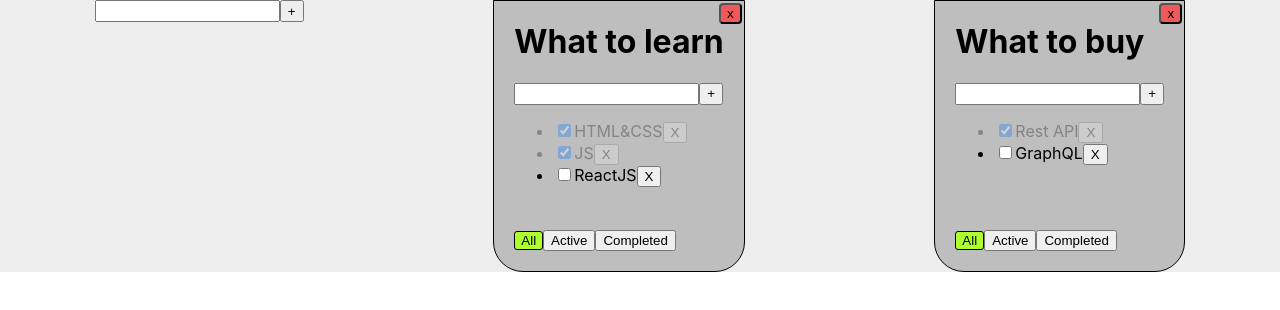
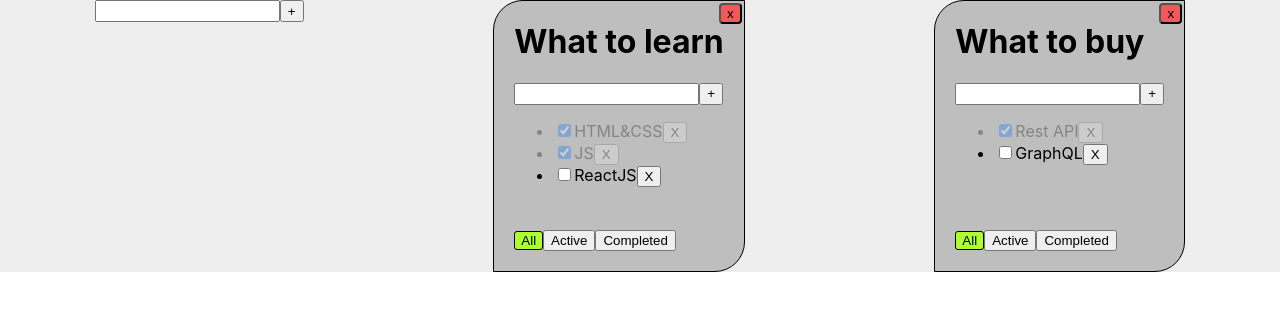
Before and after one commit to pdxserg/todolist_new, a React (Create React App) app: page / in a window 1280 px wide. Shown: the top 310 px of the page. Built offline with nearby package versions, Linux system fonts and the light colour scheme.

Commit message:
refactoring

```diff
--- a/src/App.css
+++ b/src/App.css
@@ -12,7 +12,7 @@
     position: relative;
     border: 1px solid;
     padding: 0 20px 20px;
-    border-radius: 0px 0 30px 30px;
+    border-radius: 30px 0 30px 0px;
     background-color: #bebebe;
     min-height: 250px;
     min-width: 200px;
--- /dev/null
+++ b/src/AppWithReducer.tsx
@@ -0,0 +1,136 @@
+import React, {Reducer, useReducer} from 'react';
+import {Todolist} from "./Todolist";
+import {v1} from "uuid";
+import './App.css';
+import {AddItemForm} from "./components/AddItemForm";
+import {
+	addTodoListAC,
+	changeFilterTodoListAC,
+	changeTitleTodoListAC,
+	removeTodolistAC, TodolistActionsType,
+	todolistsReducer
+} from "./modules/todolists-reducer";
+import {
+	addTaskAC,
+	changeTaskStatusAC,
+	changeTitleTaskAC,
+	removeTaskAC, TaskActionsType,
+	tasksReducer
+} from "./modules/task-reducer";
+
+export type FilterValue = "ALL" | "ACTIVE" | "COMPLITED"
+
+export type TasksPropsType = {
+	[key: string]: TaskPropseType[]
+}
+
+export  type TaskPropseType = {
+	id: string
+	title: string
+	isDone: boolean
+}
+export type TodolistType = {
+	id: string
+	title: string
+	filter: FilterValue
+}
+
+export const AppWithReducer = () => {
+	let todolistID1 = v1()
+	let todolistID2 = v1()
+
+	let [todolists, dispatchTodolists] = useReducer<Reducer<TodolistType[],  TodolistActionsType>>(todolistsReducer, [
+		{id: todolistID1, title: 'What to learn', filter: 'ALL'},
+		{id: todolistID2, title: 'What to buy', filter: 'ALL'},
+	])
+
+	let [tasks, dispatchTasks] = useReducer<Reducer<TasksPropsType, TaskActionsType>>(tasksReducer, {
+		[todolistID1]: [
+			{id: v1(), title: 'HTML&CSS', isDone: true},
+			{id: v1(), title: 'JS', isDone: true},
+			{id: v1(), title: 'ReactJS', isDone: false},
+		],
+		[todolistID2]: [
+			{id: v1(), title: 'Rest API', isDone: true},
+			{id: v1(), title: 'GraphQL', isDone: false},
+		],
+	})
+
+	console.log(todolists)
+	console.log(tasks)
+	const removeTask = (todolId: string, taskId: string) => {
+		dispatchTasks(removeTaskAC(todolId, taskId))
+		// setTasks({...tasks, [todolId]: tasks[todolId].filter(t => t.id !== taskId)})
+	}
+	const addTask = (todolId: string, title: string) => {
+		// const newTask = {id: v1(), title: title, isDone: false}
+		// setTasks({...tasks, [todolId]: [newTask, ...tasks[todolId]]})
+		dispatchTasks(addTaskAC(todolId, title))
+	}
+
+	const changeStatus = (todolId: string, id: string, isDone: boolean) => {
+		// setTasks({...tasks, [todolId]: tasks[todolId].map(t => t.id === id ? {...t, isDone: isDone} : t)}).
+		dispatchTasks(changeTaskStatusAC(todolId, id, isDone ))
+	}
+	const filterTasks = (todolId: string, filter: FilterValue) => {
+		dispatchTodolists(changeFilterTodoListAC(todolId, filter))
+	}
+	const removeTodolist = (todolId: string) => {
+		let action = removeTodolistAC(todolId)
+		dispatchTodolists(action)
+		dispatchTasks(action)
+
+
+	}
+	const addTodolist = (title: string) => {
+		let action   = addTodoListAC( title)
+		dispatchTodolists(action)
+		dispatchTasks(action)
+
+
+	}
+
+	const changeTitleTodolist = (todolId: string, newTitle: string) => {
+		dispatchTodolists(changeTitleTodoListAC(todolId, newTitle))
+	}
+	const changeTitleTask = (todolId: string, taskId: string, newTitle: string) => {
+		// setTasks({...tasks, [todolId]: tasks[todolId].map(t => t.id === taskId ? {...t, title: newTitle} : t)})
+		dispatchTasks(changeTitleTaskAC(todolId, taskId, newTitle ))
+	}
+
+	return (
+		<div className="app">
+
+			<AddItemForm addItem={addTodolist}/>
+			{todolists.length === 0
+				? <h2>NOTHIN</h2>
+				: todolists.map((tl) => {
+					let tasksForTodolist = tasks[tl.id]
+					if (tl.filter === "ACTIVE") {
+						tasksForTodolist = tasks[tl.id].filter(f => f.isDone === true)
+					}
+					if (tl.filter === "COMPLITED") {
+						tasksForTodolist = tasks[tl.id].filter(f => f.isDone === false)
+					}
+
+
+					return <Todolist
+						key={tl.id}
+						todolId={tl.id}
+						title={tl.title}
+						tasks={tasksForTodolist}
+						removeTask={removeTask}
+						filterTasks={filterTasks}
+						addTask={addTask}
+						changeStatus={changeStatus}
+						filter={tl.filter}
+						removeTodolist={removeTodolist}
+						changeTitleTodolist={changeTitleTodolist}
+						changeTitleTask={changeTitleTask}
+					/>
+				})}
+
+
+		</div>
+	);
+};
--- /dev/null
+++ b/src/AppWithRedux.tsx
@@ -0,0 +1,136 @@
+import React, {Reducer, useReducer} from 'react';
+import {Todolist} from "./Todolist";
+import {v1} from "uuid";
+import './App.css';
+import {AddItemForm} from "./components/AddItemForm";
+import {
+	addTodoListAC,
+	changeFilterTodoListAC,
+	changeTitleTodoListAC,
+	removeTodolistAC, TodolistActionsType,
+	todolistsReducer
+} from "./modules/todolists-reducer";
+import {
+	addTaskAC,
+	changeTaskStatusAC,
+	changeTitleTaskAC,
+	removeTaskAC, TaskActionsType,
+	tasksReducer
+} from "./modules/task-reducer";
+
+export type FilterValue = "ALL" | "ACTIVE" | "COMPLITED"
+
+export type TasksPropsType = {
+	[key: string]: TaskPropseType[]
+}
+
+export  type TaskPropseType = {
+	id: string
+	title: string
+	isDone: boolean
+}
+export type TodolistType = {
+	id: string
+	title: string
+	filter: FilterValue
+}
+
+export const AppWithRedux = () => {
+	let todolistID1 = v1()
+	let todolistID2 = v1()
+
+	let [todolists, dispatchTodolists] = useReducer<Reducer<TodolistType[],  TodolistActionsType>>(todolistsReducer, [
+		{id: todolistID1, title: 'What to learn', filter: 'ALL'},
+		{id: todolistID2, title: 'What to buy', filter: 'ALL'},
+	])
+
+	let [tasks, dispatchTasks] = useReducer<Reducer<TasksPropsType, TaskActionsType>>(tasksReducer, {
+		[todolistID1]: [
+			{id: v1(), title: 'HTML&CSS', isDone: true},
+			{id: v1(), title: 'JS', isDone: true},
+			{id: v1(), title: 'ReactJS', isDone: false},
+		],
+		[todolistID2]: [
+			{id: v1(), title: 'Rest API', isDone: true},
+			{id: v1(), title: 'GraphQL', isDone: false},
+		],
+	})
+
+	console.log(todolists)
+	console.log(tasks)
+	const removeTask = (todolId: string, taskId: string) => {
+		dispatchTasks(removeTaskAC(todolId, taskId))
+		// setTasks({...tasks, [todolId]: tasks[todolId].filter(t => t.id !== taskId)})
+	}
+	const addTask = (todolId: string, title: string) => {
+		// const newTask = {id: v1(), title: title, isDone: false}
+		// setTasks({...tasks, [todolId]: [newTask, ...tasks[todolId]]})
+		dispatchTasks(addTaskAC(todolId, title))
+	}
+
+	const changeStatus = (todolId: string, id: string, isDone: boolean) => {
+		// setTasks({...tasks, [todolId]: tasks[todolId].map(t => t.id === id ? {...t, isDone: isDone} : t)}).
+		dispatchTasks(changeTaskStatusAC(todolId, id, isDone ))
+	}
+	const filterTasks = (todolId: string, filter: FilterValue) => {
+		dispatchTodolists(changeFilterTodoListAC(todolId, filter))
+	}
+	const removeTodolist = (todolId: string) => {
+		let action = removeTodolistAC(todolId)
+		dispatchTodolists(action)
+		dispatchTasks(action)
+
+
+	}
+	const addTodolist = (title: string) => {
+		let action   = addTodoListAC( title)
+		dispatchTodolists(action)
+		dispatchTasks(action)
+
+
+	}
+
+	const changeTitleTodolist = (todolId: string, newTitle: string) => {
+		dispatchTodolists(changeTitleTodoListAC(todolId, newTitle))
+	}
+	const changeTitleTask = (todolId: string, taskId: string, newTitle: string) => {
+		// setTasks({...tasks, [todolId]: tasks[todolId].map(t => t.id === taskId ? {...t, title: newTitle} : t)})
+		dispatchTasks(changeTitleTaskAC(todolId, taskId, newTitle ))
+	}
+
+	return (
+		<div className="app">
+
+			<AddItemForm addItem={addTodolist}/>
+			{todolists.length === 0
+				? <h2>NOTHIN</h2>
+				: todolists.map((tl) => {
+					let tasksForTodolist = tasks[tl.id]
+					if (tl.filter === "ACTIVE") {
+						tasksForTodolist = tasks[tl.id].filter(f => f.isDone === true)
+					}
+					if (tl.filter === "COMPLITED") {
+						tasksForTodolist = tasks[tl.id].filter(f => f.isDone === false)
+					}
+
+
+					return <Todolist
+						key={tl.id}
+						todolId={tl.id}
+						title={tl.title}
+						tasks={tasksForTodolist}
+						removeTask={removeTask}
+						filterTasks={filterTasks}
+						addTask={addTask}
+						changeStatus={changeStatus}
+						filter={tl.filter}
+						removeTodolist={removeTodolist}
+						changeTitleTodolist={changeTitleTodolist}
+						changeTitleTask={changeTitleTask}
+					/>
+				})}
+
+
+		</div>
+	);
+};
--- a/src/index.tsx
+++ b/src/index.tsx
@@ -3,13 +3,15 @@ import ReactDOM from 'react-dom/client';
 import './index.css';
 import reportWebVitals from './reportWebVitals';
 import {App} from "./App";
+import {AppWithReducer} from "./AppWithReducer";
+import {AppWithRedux} from "./AppWithRedux";
 
 const root = ReactDOM.createRoot(
   document.getElementById('root') as HTMLElement
 );
 root.render(
  // <React.StrictMode>
-    <App />
+    <AppWithRedux />
   //</React.StrictMode>
 );
 
--- a/src/modules/task-reducer.ts
+++ b/src/modules/task-reducer.ts
@@ -37,14 +37,14 @@ type ChangeTitleTaskType = {
 }
 
 
-type ActionsType = RemoveTaskType
+export type TaskActionsType = RemoveTaskType
 	| AddTaskType
 	// | AddEmptyArrayType
 	| ChangeTaskStatusType
 	| ChangeTitleTaskType
 	| AddTodoListType
 	| removeTodoListAction
-export const tasksReducer = (state: TasksPropsType, action: ActionsType): TasksPropsType => {
+export const tasksReducer = (state: TasksPropsType, action: TaskActionsType): TasksPropsType => {
 	switch (action.type) {
 		case"REMOVE-TASK": {
 			return {
@@ -74,7 +74,9 @@ export const tasksReducer = (state: TasksPropsType, action: ActionsType): TasksP
 			}
 		}
 		case "ADD-TODOLIST": {
+
 			return {...state, [action.id]: []}
+
 		}
 		case "REMOVE-TODOLIST":{
 			const copy = {...state}
--- a/src/modules/todolists-reducer.ts
+++ b/src/modules/todolists-reducer.ts
@@ -30,14 +30,14 @@ export type ChangeFilterTodolistType={
 	}
 }
 
- type ActionsType = removeTodoListAction
+ export type TodolistActionsType = removeTodoListAction
 	 | AddTodoListType
 	 | ChangeTitleTodolistType
 	 | ChangeFilterTodolistType
 
 
 
-export const todolistsReducer=(state:TodolistType[], action:ActionsType ):TodolistType[]=>{
+export const todolistsReducer=(state:TodolistType[], action:TodolistActionsType ):TodolistType[]=>{
 	switch (action.type){
 		case "REMOVE-TODOLIST":{
 			return state.filter(i=>i.id !== action.payload.todolistId )
```
